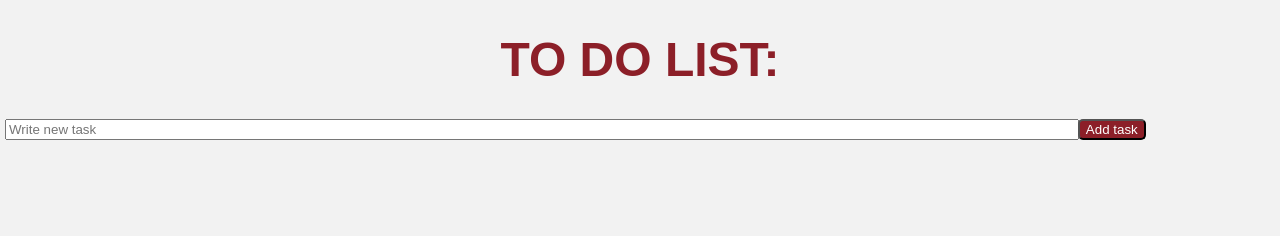
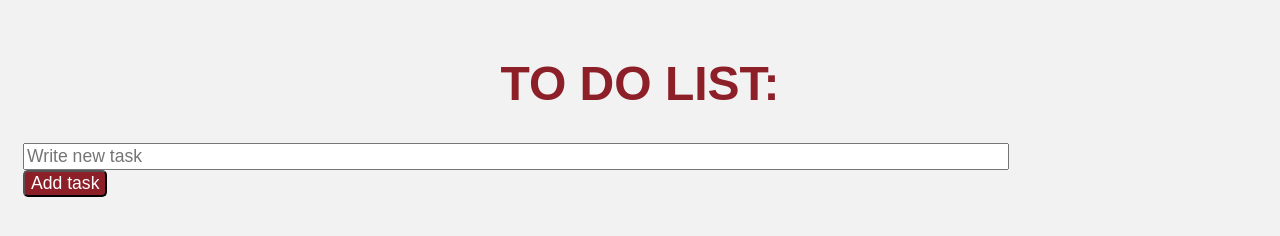
Before and after one commit to Luca-Favaretto/U1-W3-D3-FS0523IT-A, a plain HTML site: page index.html in a window 1280 px wide. Drawn offline with Linux system fonts and the light colour scheme; a web font is replaced by a local one.

Commit message:
un po' di stile in più

```diff
--- a/assets/style.css
+++ b/assets/style.css
@@ -5,6 +5,7 @@
 body {
   font-family: "Tilt Neon", sans-serif;
   background-color: #f2f2f2;
+  padding: 1rem;
 }
 
 h1 {
@@ -16,17 +17,22 @@ h1 {
 
 header div {
   display: inline-block;
-  margin-inline: -3px;
+  margin-inline: -1px;
+}
+#task,
+#add-task {
+  font-size: 1.1rem;
+  font-weight: 500;
 }
 header div:nth-child(2) {
-  width: 85%;
+  width: 80%;
 }
 header div:nth-child(2) input {
   min-width: 100%;
 }
 
 header div:nth-child(3) {
-  width: 15%;
+  width: 20%;
 }
 
 main div {
@@ -41,6 +47,7 @@ main {
 }
 main div > div:first-child {
   width: 90%;
+  word-wrap: break-word;
 }
 
 main div div:last-child {
@@ -50,6 +57,7 @@ button {
   background-color: #8c1f28;
   color: white;
   border-radius: 5px;
+  text-align: end;
 }
 
 .barred-text {
--- a/js/script.js
+++ b/js/script.js
@@ -20,7 +20,7 @@ window.onload = () => {
     };
 
     const btnNewTask = document.createElement("button");
-    btnNewTask.innerText = "Cancellami";
+    btnNewTask.innerText = "Delete";
 
     btnNewTask.onclick = function (e) {
       const clickedBtn = e.target;
```
